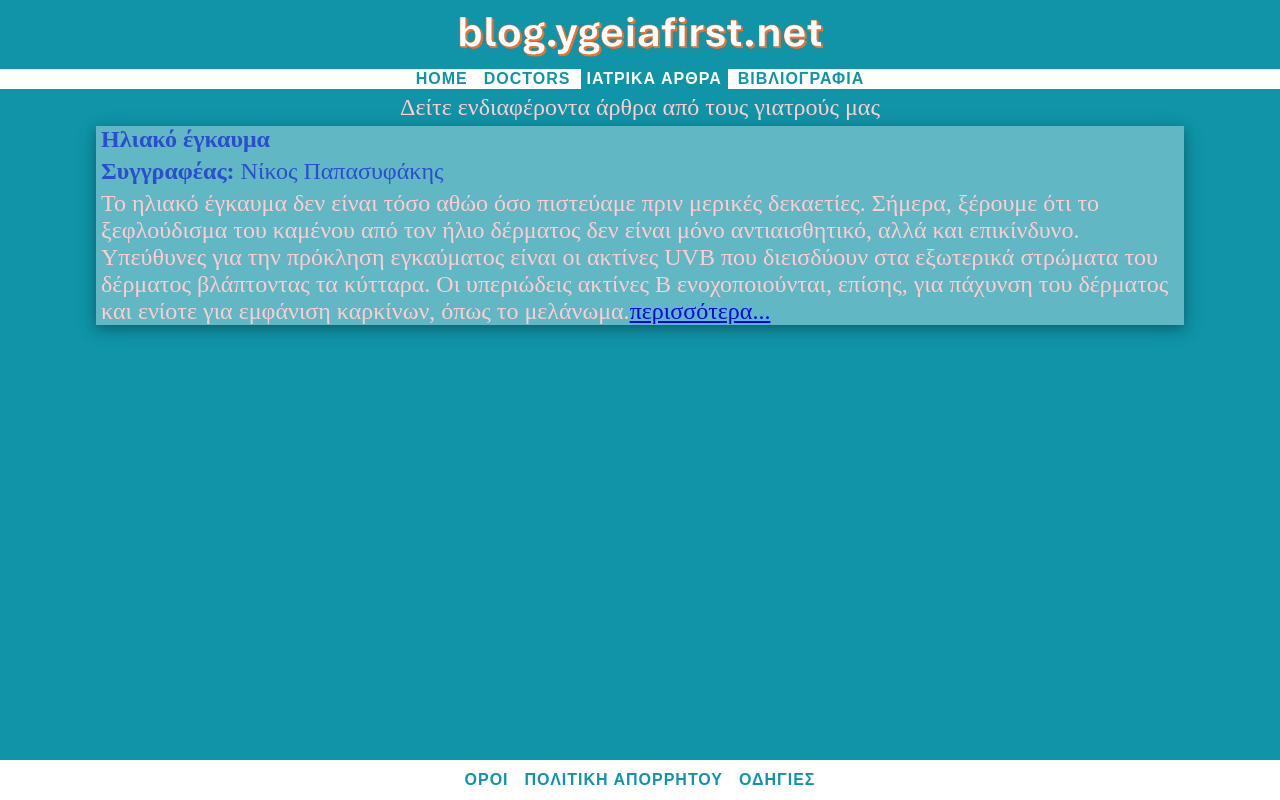
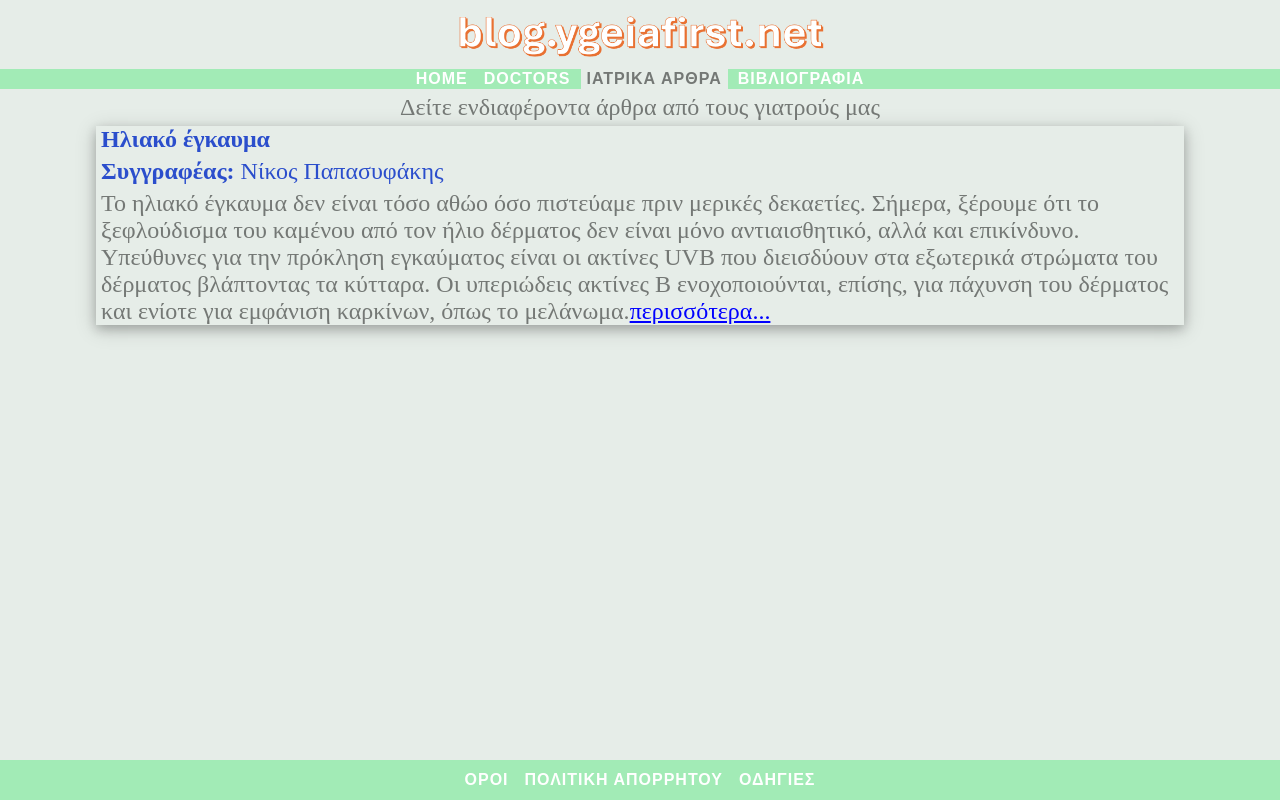
Before and after one commit to Nikgabi/plh40_blog, a plain HTML site: page index.html in a window 1280 px wide. Drawn offline with Linux system fonts and the light colour scheme.

Commit message:
style_commit

```diff
--- a/home.css
+++ b/home.css
@@ -21,13 +21,13 @@ h2 {
 */
 
 .stripe {
-	background: white;
+	background: rgb(162,235,182);
 	height: 5%;
 	text-align: center;
 }
 
 .stripe2 {
-	background: rgb(15,148,168);
+	background: rgb(230,237,232);
 	height: 10%;
 	text-align: center;
 }
@@ -35,8 +35,8 @@ h2 {
 
 
 .selected {
-	color: white;
-	background: rgb(15,148,168);
+	color: rgb(116,120,117);
+	background: rgb(230,237,232);
 }
 
 .hidden{
@@ -48,7 +48,7 @@ button {
 	background: none;
 	height: 100%;
 	font-weight: 700;
-	color: rgb(15,148,168);
+	color: rgb(255,255,255);
 	letter-spacing: 1px;
 	font-size: inherit;
 	transition: all 0.3s;
@@ -58,9 +58,9 @@ button {
 }
 
 button:hover {
-	color: white;
-	background: rgb(15,148,168);
-	cursor: pointer;
+	color: rgb(116,120,117);
+	background: rgb(230,237,232);
+	cursor:pointer;
 }
 
 #container {
@@ -73,7 +73,7 @@ button:hover {
 }
 
 body {
-	background-color: rgb(15,148,168);
+	background-color: rgb(230,237,232);
 	margin: 0;
 	font-family: "Montserrat", "Avenir";
 }
@@ -91,7 +91,7 @@ a {
 p {
 	border-style: 4px solid white;
 	margin:5px;
-	color: rgb(255,204,207);
+	color: rgb(116,120,117);
 	font-weight: 150;
 	font-size: 1.5em;
 
--- a/index.html
+++ b/index.html
@@ -3,7 +3,7 @@
 <head>
 	<meta charset="UTF-8">
     <meta name="viewport" content="width=device-width, initial-scale=1.0">
-	<title>Ιατρικά άρθρα</title>
+	<title>Βρείτε τον γιατρό σας</title>
 
 	<link rel="stylesheet" type="text/css" href="home.css">
 </head>
@@ -29,7 +29,7 @@
 <p style="text-align: center;">Δείτε ενδιαφέροντα άρθρα από τους γιατρούς μας</p>
 
 <div class="container">
-		<div class="w3-card-4" style="background-color: rgb(98,183,196);">
+		<div class="w3-card-4" style="background-color: rgb(230,237,232);">
         <div class="article">
             <p style="color:rgb(43,78,204);"><strong>Ηλιακό έγκαυμα</strong></p>
 			<p style="color:rgb(43,78,204);"><strong>Συγγραφέας: </strong>Νίκος Παπασυφάκης</p>
```
